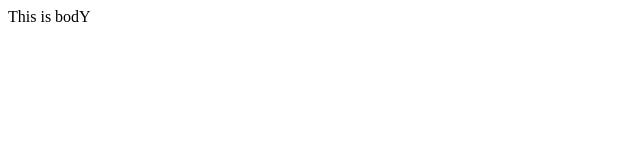
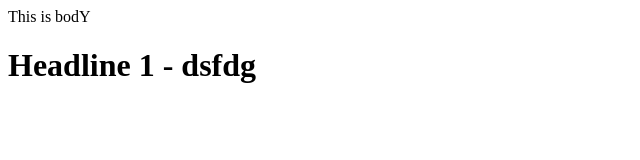
Before and after one commit to KSunil-07/cxvxb, a plain HTML site: page index.html in a window 1280 px wide. Shown: the whole page, without its empty margins (0-640 px from the left). Drawn offline with Linux system fonts and the light colour scheme.

Commit message:
Update index.html

```diff
--- a/index.html
+++ b/index.html
@@ -1,4 +1,7 @@
 <html>
   <title> Hello </title>
-  <body> This is bodY </body>
+  <body> This is bodY
+<h1> Headline 1 - dsfdg </h1>
+
+</body>
 </html>
```
